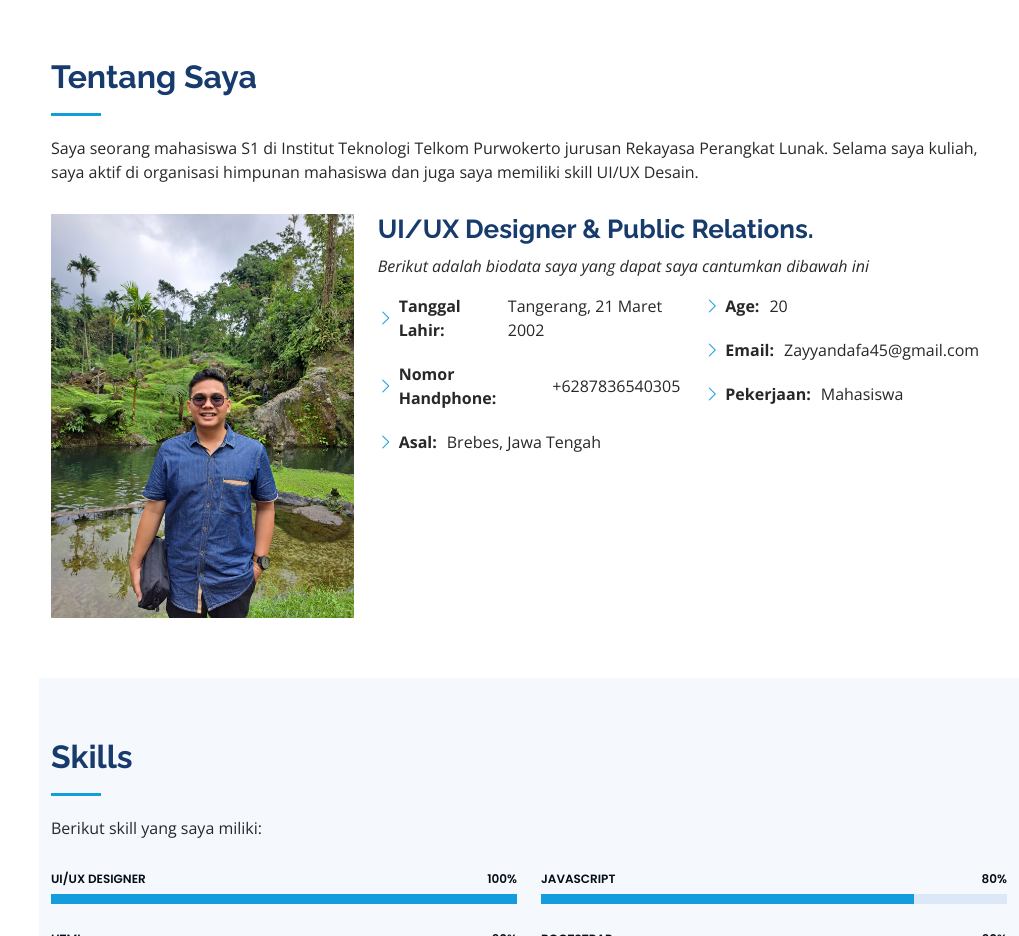
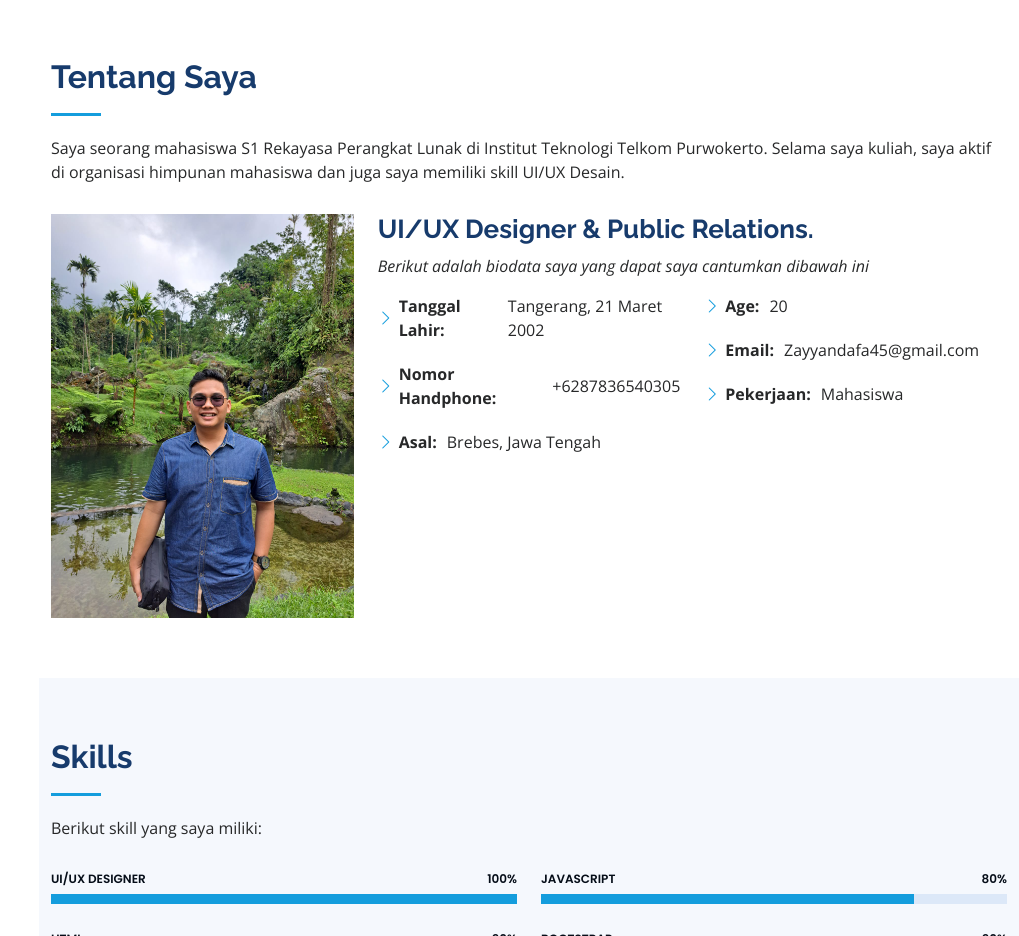
Before and after one commit to zayyandafaa/zayyandafaa.github.io, a plain HTML site: page index.html in a window 1280 px wide. Shown: the part 802-1738 px from the top of the page, without its empty margins (261-1280 px from the left). Drawn offline with nearby package versions, Linux system fonts and the light colour scheme.

Commit message:
changes description

```diff
--- a/index.html
+++ b/index.html
@@ -83,7 +83,7 @@
 
         <div class="section-title">
           <h2>Tentang Saya</h2>
-          <p>Saya seorang mahasiswa S1 di Institut Teknologi Telkom Purwokerto jurusan Rekayasa Perangkat Lunak. Selama saya kuliah, saya aktif di organisasi himpunan mahasiswa dan juga saya memiliki skill UI/UX Desain.</p>
+          <p>Saya seorang mahasiswa S1 Rekayasa Perangkat Lunak di Institut Teknologi Telkom Purwokerto. Selama saya kuliah, saya aktif di organisasi himpunan mahasiswa dan juga saya memiliki skill UI/UX Desain.</p>
         </div>
 
         <div class="row">
```
